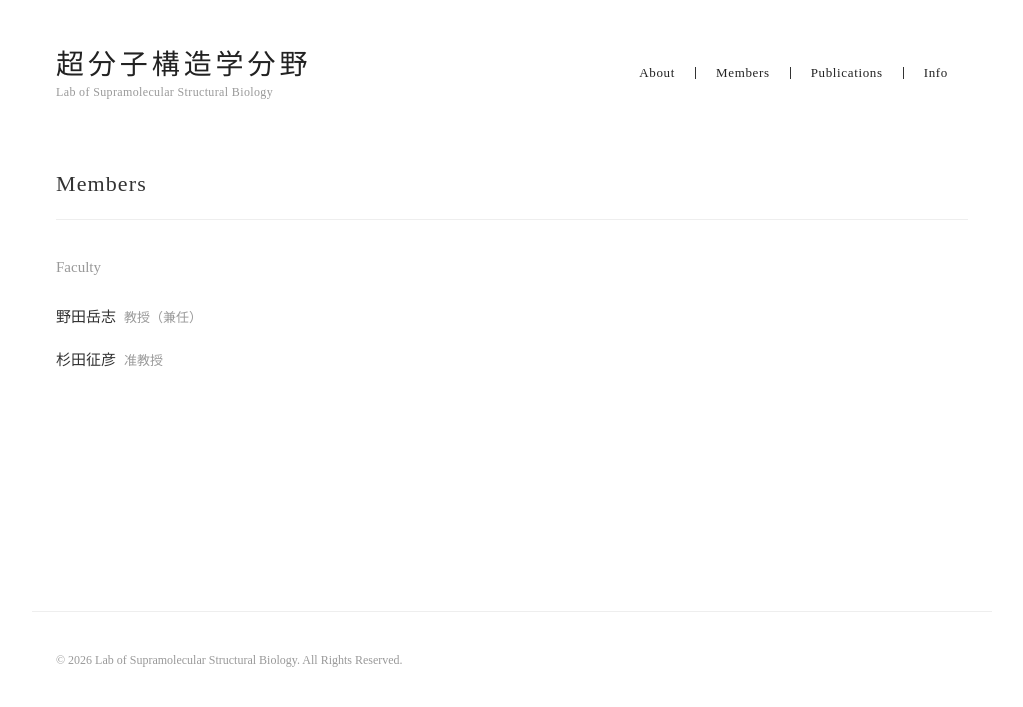
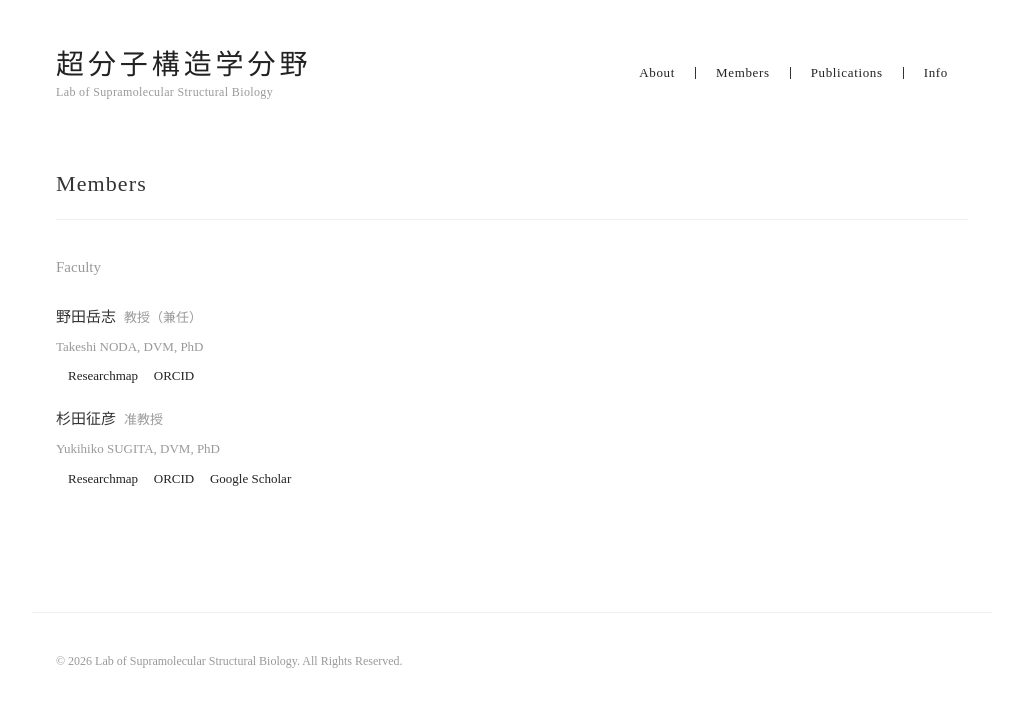
Before and after one commit to yukisugi/yukisugi.github.io, a Jekyll site: the page built from members/index.html, in a window 1280 px wide. Shown: the top 707 px of the page, without its empty margins (128-1151 px from the left). Built offline with Jekyll 4.4.1, drawn with Linux system fonts in a browser that asks for light colours.

Commit message:
Move ORCID/Google Scholar to Members, add Researchmap and English names
The ORCID/Google Scholar buttons on the Publications page were
actually Sugita's personal profile links, not the lab's, so they
move to his entry on the Members page (alongside Noda's ORCID and
Researchmap for both). Each faculty member now also shows an
English name with degrees. Extracted the per-member markup into
_includes/member_entry.html to keep the list readable as more
fields get added.

Co-Authored-By: Claude Sonnet 5 <noreply@anthropic.com>

```diff
--- a/_config.yml
+++ b/_config.yml
@@ -8,8 +8,6 @@ affiliation_en: "Research Center for Infectious Diseases, Institute for Life and
 email: sugita.yukihiko.8w@kyoto-u.ac.jp
 tel: "075-751-4048"
 address: "〒606-8507 京都市左京区聖護院川原町53"
-orcid: "0000-0001-6861-4840"
-google_scholar_id: "e7XLIPAAAAAJ"
 description: >-
   超分子構造学分野の研究室ウェブサイトです。（説明文は準備中）
 baseurl: ""
--- /dev/null
+++ b/_includes/member_entry.html
@@ -0,0 +1,8 @@
+{% assign m = include.member %}
+<li>
+  {{ m.name }}<span class="member-role">{{ m.role }}</span>
+  {% if m.name_en %}<div class="member-name-en">{{ m.name_en }}</div>{% endif %}
+  {% if m.researchmap %}<a href="{{ m.researchmap }}" target="_blank" rel="noopener">Researchmap</a>{% endif %}
+  {% if m.orcid %}<a href="https://orcid.org/{{ m.orcid }}" target="_blank" rel="noopener">ORCID</a>{% endif %}
+  {% if m.google_scholar_id %}<a href="https://scholar.google.com/citations?user={{ m.google_scholar_id }}&hl=ja" target="_blank" rel="noopener">Google Scholar</a>{% endif %}
+</li>
--- a/assets/css/style.css
+++ b/assets/css/style.css
@@ -170,27 +170,19 @@ img {
   margin-left: 8px;
 }
 
+.member-name-en {
+  color: #999999;
+  font-size: 13px;
+}
+
+.section-group li a {
+  font-size: 13px;
+  margin-left: 12px;
+}
+
 /* ==========================================================================
    Publications
    ========================================================================== */
-
-.pub-links {
-  margin-bottom: 32px;
-}
-
-.pub-links a {
-  display: inline-block;
-  font-size: 13px;
-  letter-spacing: 0.05em;
-  padding: 8px 18px;
-  margin-right: 12px;
-  border: 1px solid #333333;
-}
-
-.pub-links a:hover {
-  background-color: #333333;
-  color: #ffffff;
-}
 
 .pub-list li {
   padding: 10px 0;
--- a/info/index.html
+++ b/info/index.html
@@ -18,6 +18,9 @@ title: Info
   <p>
     {{ site.affiliation }}<br>
     {{ site.address }}<br>
+  </p>
+
+  <p>
     神宮丸太町駅（京阪電鉄　京阪本線・鴨東線）から徒歩5分<br>
     丸太町駅（京都市営地下鉄 烏丸線）から徒歩20分
   </p>
--- a/members/index.html
+++ b/members/index.html
@@ -9,7 +9,7 @@ title: Members
   <h2>Faculty</h2>
   <ul>
     {% for m in site.data.members.faculty %}
-    <li>{{ m.name }}<span class="member-role">{{ m.role }}</span></li>
+      {% include member_entry.html member=m %}
     {% endfor %}
   </ul>
 </div>
--- a/publications/index.html
+++ b/publications/index.html
@@ -5,11 +5,6 @@ title: Publications
 
 <h1 class="page-title">Publications</h1>
 
-<p class="pub-links">
-  <a href="https://orcid.org/{{ site.orcid }}" target="_blank" rel="noopener">ORCID</a>
-  <a href="https://scholar.google.com/citations?user={{ site.google_scholar_id }}&hl=ja" target="_blank" rel="noopener">Google Scholar</a>
-</p>
-
 <ul class="pub-list">
   {% for pub in site.data.publications %}
     {% include publication_entry.html pub=pub %}
```
Also changed, not shown: _data/members.yml (+7 -0 lines).
